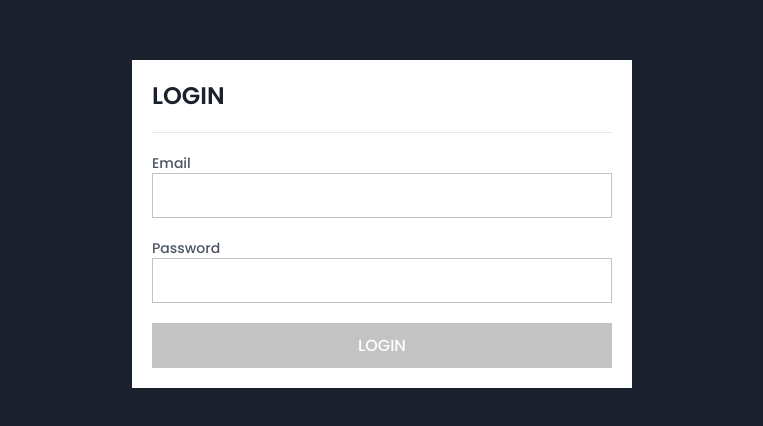
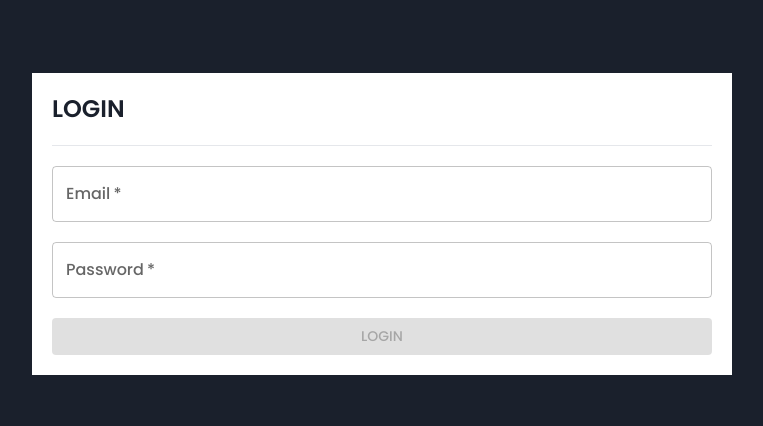
Before and after one commit to biosjuan/my-todo-nextjs, a Next.js app: page /login in a window 1280 px wide. Shown: the part 176-602 px from the top of the page, without its empty margins (258-1021 px from the left). Built offline with nearby package versions, Linux system fonts and the light colour scheme.

Commit message:
added Login with Material UI

```diff
--- a/src/app/(public)/login/page.tsx
+++ b/src/app/(public)/login/page.tsx
@@ -1,8 +1,9 @@
 'use client';
 import { RootState } from '@/redux/store';
 import { User, userLogin } from '@/redux/usersSlice';
+import { Button, TextField } from '@mui/material';
 import { useRouter } from 'next/navigation';
-import { Dispatch, useEffect, useState } from 'react';
+import { Dispatch, FormEvent, useEffect, useState } from 'react';
 import { useDispatch, useSelector } from 'react-redux';
 
 function Login() {
@@ -17,7 +18,8 @@ function Login() {
     return !user.password || !user.email;
   };
 
-  const onLogin = () => {
+  const onLogin = (e: FormEvent<HTMLFormElement>) => {
+    e.preventDefault();
     dispatch(userLogin(user));
   };
 
@@ -33,44 +35,49 @@ function Login() {
 
   return (
     <div className='bg-primary flex flex-col justify-center items-center h-screen lg:p-0 p-5'>
-      <div className='flex flex-col gap-5  bg-white p-5 lg:w-[500px] w=[380px] text-gray-600'>
+      <form
+        onSubmit={onLogin}
+        className='flex flex-col gap-5  bg-white p-5 lg:w-[700px] w=[380px] text-gray-600'
+      >
         <h1 className='text-2xl font-bold uppercase'>
           <span className='text-primary'>Login</span>
         </h1>
         <hr />
 
         <div className='flex flex-col'>
-          <label htmlFor='email' className='text-sm'>
-            Email
-          </label>
-          <input
-            type='text'
+          <TextField
+            type='email'
             name='email'
-            id='email'
+            label='Email'
+            variant='outlined'
+            fullWidth
+            value={user.email}
             onChange={(e) => setUser({ ...user, email: e.target.value })}
-            value={user.email}
+            required
           />
         </div>
         <div className='flex flex-col'>
-          <label htmlFor='password' className='text-sm'>
-            Password
-          </label>
-          <input
-            type='text'
+          <TextField
+            type='password'
             name='password'
-            id='password'
+            label='Password'
+            variant='outlined'
+            fullWidth
+            value={user.password}
             onChange={(e) => setUser({ ...user, password: e.target.value })}
-            value={user.password}
+            required
           />
         </div>
-        <button
-          className={isLogginButtonDisabled() ? 'btn-disabled' : 'btn-primary'}
+        <Button
+          type='submit'
+          variant='contained'
+          color='primary'
           disabled={isLogginButtonDisabled()}
-          onClick={() => onLogin()}
+          fullWidth
         >
-          LOGIN
-        </button>
-      </div>
+          Login
+        </Button>
+      </form>
     </div>
   );
 }
--- a/src/app/globals.css
+++ b/src/app/globals.css
@@ -6,44 +6,3 @@
 *{
     font-family: 'Poppins', sans-serif !important;
   }
-
-  input, select, textarea {
-    min-height: 45px !important;
-    border: 1px solid #c3c3c3 !important;
-    padding: 0px 10px !important;
-  }
-
-  input:focus, select:focus, textarea:focus {
-    outline: none !important;
-    border: 1px solid #585858;
-  }
-
-  textarea {
-    min-height: 100px !important;
-    padding: 10px !important;
-  }
-
-  button {
-    border: none !important;
-    outline: none m !important;
-    cursor: pointer;
-    height: 45px !important;
-    padding: 0 20px !important;
-  }
-
-  .btn-outline {
-    background-color: white !important;
-    color: #1A202C m !important;
-    border: 1px solid #1A202C !important;
-  }
-
-  .btn-primary {
-    background-color: #1a202c !important;
-    color: white;
-  }
-
-  .btn-disabled {
-    background-color: #c3c3c3;
-    color: white;
-    pointer-events: none !important;
-  }
```
